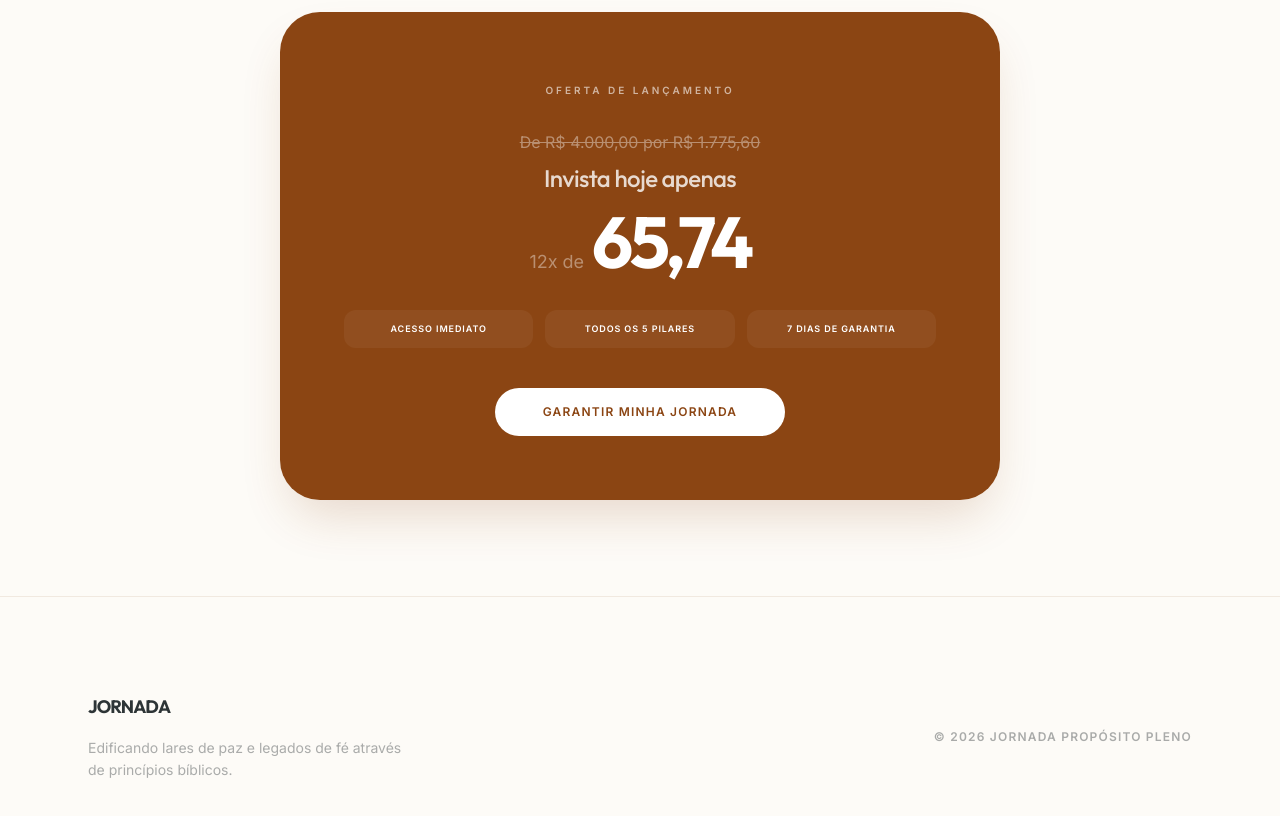
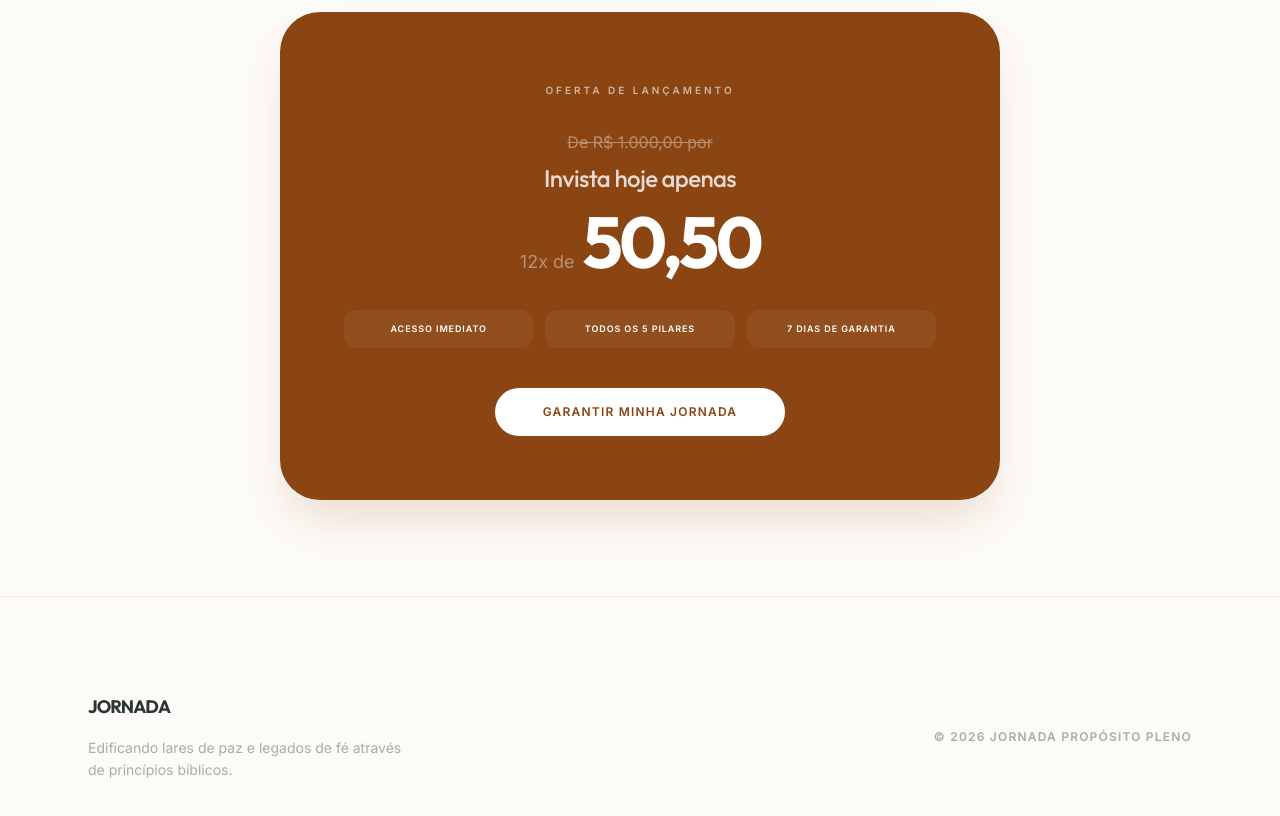
Before and after one commit to tiagoncosta/Jornada-Prop-sito-site-02, a React (Vite) app: page / in a window 1280 px wide. Shown: the part 2780-3596 px from the top of the page. Built offline with nearby package versions, Linux system fonts and the light colour scheme.

Commit message:
feat: Update launch offer pricing
Adjusts the displayed launch offer pricing in the main application component to reflect updated promotional details.

```diff
--- a/src/App.tsx
+++ b/src/App.tsx
@@ -174,11 +174,11 @@ export default function App() {
               <span className="text-[10px] font-bold uppercase tracking-[0.3em] mb-8 inline-block opacity-60">Oferta de Lançamento</span>
 
               <div className="mb-8">
-                <p className="opacity-40 line-through text-base mb-2">De R$ 4.000,00 por R$ 1.775,60</p>
+                <p className="opacity-40 line-through text-base mb-2">De R$ 1.000,00 por</p>
                 <h2 className="text-xl md:text-2xl font-display font-medium mb-3 opacity-80">Invista hoje apenas</h2>
                 <div className="flex items-baseline justify-center gap-2">
                   <span className="text-lg opacity-40">12x de</span>
-                  <span className="text-6xl md:text-7xl font-display font-bold tracking-tighter">65,74</span>
+                  <span className="text-6xl md:text-7xl font-display font-bold tracking-tighter">50,50</span>
                 </div>
               </div>
 
```
